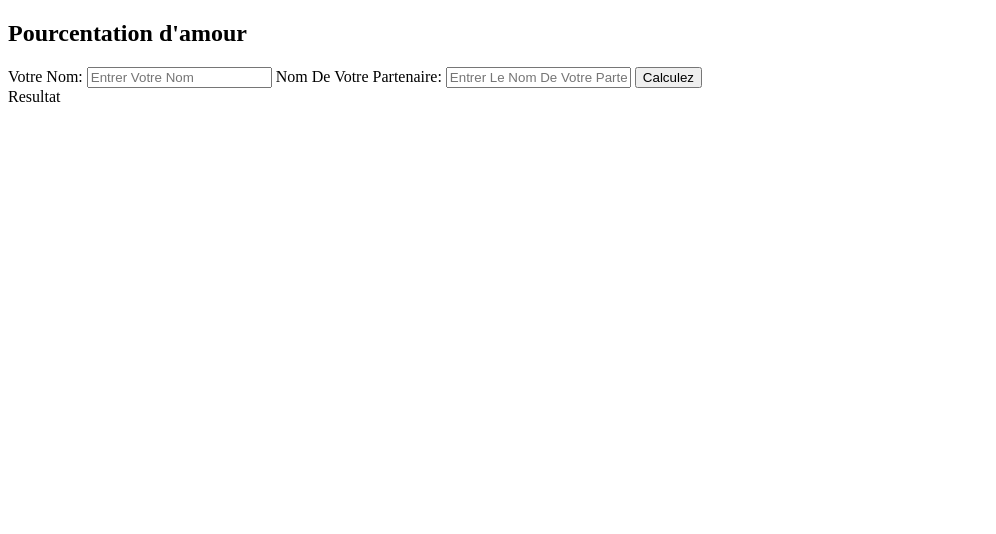
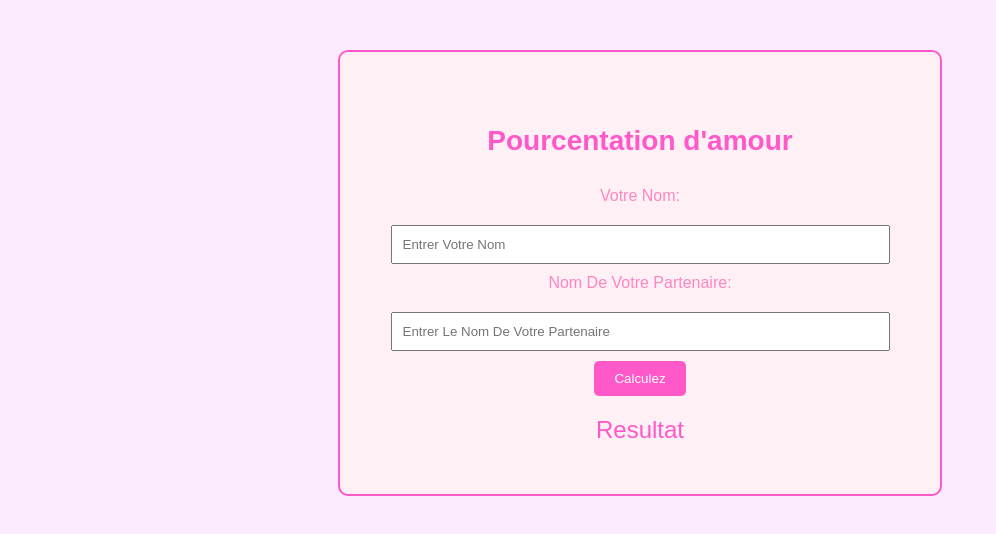
Before and after one commit to NelsonMuvingi/More-than-50-Javascript-projects, a plain HTML site: page Love Calculator/index.html in a window 1280 px wide. Shown: the whole page, without its empty margins (0-996 px from the left). Drawn offline with Linux system fonts and the light colour scheme.

Commit message:
finish by the style for the projet love calculator

```diff
--- a/Love Calculator/index.html
+++ b/Love Calculator/index.html
@@ -4,6 +4,7 @@
     <meta charset="UTF-8">
     <meta name="viewport" content="width=device-width, initial-scale=1.0">
     <title>Love Calculator</title>
+    <link rel="stylesheet" href="style.css">
 </head>
 <body>
     <div class="container">
--- a/Love Calculator/style.css
+++ b/Love Calculator/style.css
@@ -0,0 +1,63 @@
+body{
+    background-color: #fceaff;
+    font-family: Arial, Helvetica, sans-serif;
+    margin: 0;
+    padding: 0;
+    box-sizing: border-box;
+    display: flex;
+    justify-content: center;
+    align-content: center;
+    margin-top: 50px;
+    /* height: 100vh; */
+}
+
+.container{
+    width: 500px;
+    background-color: #fff0f6;
+    padding: 50px;
+    border-radius: 10px;
+    box-shadow: 0 2px 5px rgba(O, 0, 0, 0.9);
+    text-align: center;
+    border: 2px solid #ff58c9;
+}
+
+h2{
+    color: #ff58c9;
+    font-size: 28px;
+    margin-bottom: 30px;
+
+}
+
+.love-calculator{
+    margin-top: 20px;
+}
+
+label{
+    display: block;
+    margin-top: 10px;
+    margin-bottom: 10px;
+    color: #ff85c0;
+}
+
+input[type="text"]{
+    width: 95%;
+    padding: 10px;
+    margin-top: 10px;
+    color: #ff58c9;
+}
+
+button{
+    background-color: #ff58c9;
+    color: #fff;
+    border: none;
+    padding: 10px 20px;
+    margin-top: 10px;
+    border-radius: 5px;
+    cursor: pointer;
+}
+
+#resultat{
+    margin-top: 20px;
+    font-size: 24px;
+    color: #ff58c9;
+}
```
